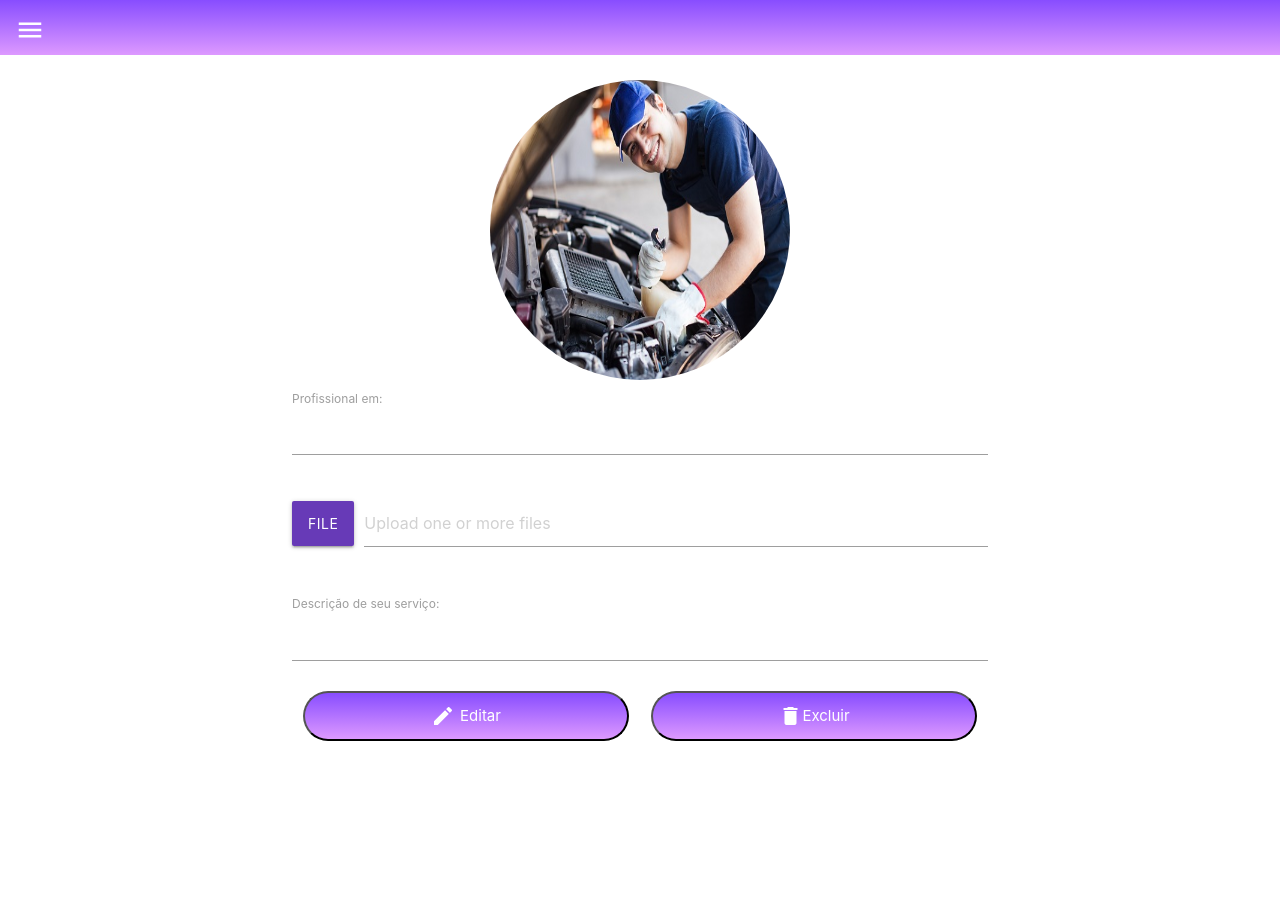
After one commit to tpbonfim/FullS, a PHP site: page /php/cadastroServicoTrab.php in a window 1280 px wide. The commit adds this page. Shown: the top 899 px of the page. Run offline with PHP 8.4, Linux system fonts and the light colour scheme; some libraries are stand-ins or nearby versions.

Commit message:
modificacao do frontend

```diff
--- a/css/contratante.css
+++ b/css/contratante.css
@@ -16,3 +16,9 @@
 .modal-content{
     color:black;
 }
+nav{
+    background: linear-gradient(#fdcc52, #ED7F29);
+  }
+#botao{
+    background: linear-gradient(#fdcc52, #ED7F29);
+}
--- /dev/null
+++ b/css/perfil.css
@@ -0,0 +1,45 @@
+#card{
+    margin: 70px;
+}
+#navabar ul li{
+    color:white;
+}
+#fonte{
+    margin-left: 20px;
+}
+#fonte2{
+    margin-right: 20px;
+}
+#botao{
+    width: 100%;
+}
+.modal-content{
+    color:black;
+}
+#input{
+    margin: 25px 15%;
+}
+#icon i{
+    margin-right: 5px;
+}
+nav{
+    background: linear-gradient( #884dff, #dd99ff);
+}
+button{
+    display: flex;
+    align-items: center;
+    justify-content: center;
+    border-radius: 60px;
+    color: #fff;
+    height: 50px;
+    background: linear-gradient( #884dff, #dd99ff);
+
+}
+.circle {
+    background-color: #aaa;
+    border-radius: 50%;
+    width: 300px;
+    height: 300px;
+    overflow: hidden;
+    position: relative;
+}
--- a/css/style.css
+++ b/css/style.css
@@ -8,7 +8,10 @@
 
 nav ul a,
 nav .brand-logo {
-  color: #444;
+  color: #fff;
+}
+nav{
+  background: linear-gradient( #884dff, #dd99ff);
 }
 
 p {
@@ -55,3 +58,18 @@ p {
 footer.page-footer {
   margin: 0;
 }
+#tudo{
+  margin: 2px 100px;
+  border-style:hidden;
+  border-top-width: 2px;
+  border-color:transparent;
+
+}
+.circle2 {
+  background-color: #aaa;
+  border-radius: 50%;
+  width: 300px;
+  height: 300px;
+  overflow: hidden;
+  position: relative;
+}
--- /dev/null
+++ b/css/trabalhador.css
@@ -0,0 +1,36 @@
+nav{
+    color:	 #9900cc;
+}
+.inf{
+    margin: 25px 15%;
+}
+button{
+    display: flex;
+    align-items: center;
+    justify-content: center;
+    border-radius: 60px;
+    color: #fff;
+    height: 50px;
+    background: linear-gradient( #884dff, #dd99ff);
+}
+.circle {
+    background-color: #aaa;
+    border-radius: 50%;
+    width: 300px;
+    height: 300px;
+    overflow: hidden;
+    position: relative;
+}
+#fonte{
+    margin-right: 200px;
+}
+#menu{
+    background: linear-gradient( #884dff, #dd99ff);
+    width: 100%;
+    height: 55px;
+}
+#menu i{
+    color: #fff;
+    margin-top: 15px;
+    margin-left: 15px;
+}
--- /dev/null
+++ b/php/cadastroServicoTrab.php
@@ -0,0 +1,61 @@
+<!DOCTYPE html>
+<html>
+    <head>
+        <meta charset="UTF-8">
+        <meta name="viewport" content="width=device-width, initial-scale=1"/>
+        <title>Full Service</title>
+
+        <!-- CSS  -->
+        <link rel="stylesheet" href="../css/perfil.css">
+        <link href="https://fonts.googleapis.com/icon?family=Material+Icons" rel="stylesheet">
+        <link href="../css/materialize.css" type="text/css" rel="stylesheet" media="screen,projection"/>
+        <link href="../css/style.css" type="text/css" rel="stylesheet" media="screen,projection"/>
+        <title>Perfil Contratante</title>
+    </head>
+    <body>
+        <?php
+            require_once "menu.php";
+        ?>
+        <form action="" method="POST" id="input">
+            <div id="tudo">
+                <center>
+                <div class="card-image" id="perfilFoto">
+                    <img id='img1'class ='circle'src="../img/img1.jpg">
+                </div>
+                </center>
+                <label>Profissional em:</label>
+                <input type="text" name="" id="">
+                <br>
+                <br>
+                <div class="file-field input-field ">
+                    <div class="btn deep-purple">
+                        <span>File</span>
+                        <input type="file" multiple>
+                    </div>
+                    <div class="file-path-wrapper">
+                        <input class="file-path validate" type="text" placeholder="Upload one or more files">
+                    </div>
+                </div>
+                <br>
+                <label>Descrição de seu serviço:</label>
+                <input type="text" name="desc" id="">
+                <br>
+                <br>
+                <div class="row">
+                    <div class="col s6">
+                        <button type="submit" id="icon" class="orange lighten-2 col s12"><i class="material-icons ">edit</i>Editar</button>
+                    </div>
+                    <div class="col s6">
+                        <button type="submit" class="orange lighten-2 col s12"><i class="material-icons ">delete</i>Excluir</button>
+                    </div>
+                </div>
+            </div>
+
+
+        </form>
+        <!--  Scripts-->
+        <script src="https://code.jquery.com/jquery-2.1.1.min.js"></script>
+        <script src="../js/materialize.js"></script>
+        <script src="../js/init.js"></script>
+    </body>
+</html>
--- /dev/null
+++ b/php/menu.php
@@ -0,0 +1,39 @@
+<!DOCTYPE html>
+<html lang="en">
+    <head>
+        <meta http-equiv="Content-Type" content="text/html; charset=UTF-8"/>
+        <meta name="viewport" content="width=device-width, initial-scale=1"/>
+        <title>Full Service</title>
+
+        <!-- CSS  -->
+        <link rel="stylesheet" href="../css/trabalhador.css">
+        <link href="https://fonts.googleapis.com/icon?family=Material+Icons" rel="stylesheet">
+        <link href="../css/materialize.css" type="text/css" rel="stylesheet" media="screen,projection"/>
+        <link href="../css/style.css" type="text/css" rel="stylesheet" media="screen,projection"/>
+    </head>
+    <body>
+        <div id='menu'>
+            <ul id="slide-out" class="sidenav">
+                <li><div class="user-view">
+                        <div class="background">
+                            <img src="../img/fundo.jpg">
+                        </div>
+                        <a href="#user"><img class="circle" src="../img/img1.jpg"></a>
+                        <a href="#name"><span class="white-text name">João Lira</span></a>
+                        <a href="#email"><span class="white-text email">joaolira@gmail.com</span></a>
+                    </div></li>
+                    <li><a href="../php/trabalhador.php" id="fonte2">Perfil</a></li>
+                    <li><a href="../php/contratante.php">Solicitações de serviços</a></li>
+                    <li><a href="../php/cadastroServicoTrab.php">Cadastrar serviço</a></li>
+                    <li><div class="divider"></div></li>
+                    <li><a class="subheader">Subheader</a></li>
+                    <li><a class="waves-effect" href="#!">Third Link With Waves</a></li>
+            </ul>
+            <a href="#" data-target="slide-out" class="sidenav-trigger"><i class="material-icons small">menu</i></a>
+        </div>
+    <!--  Scripts-->
+    <script src="https://code.jquery.com/jquery-2.1.1.min.js"></script>
+    <script src="../js/materialize.js"></script>
+    <script src="../js/init.js"></script>
+  </body>
+</html>
```
Also changed, not shown: BANCO-SITE.sql (added, +25 -0 lines), php/contratante.php (+8 -25 lines), php/menu2.php (added, +38 -0 lines), php/perfilContratante.php (added, +56 -0 lines), php/trabalhador.php (added, +61 -0 lines), img/back.jfif (added), js/materialize.js.
